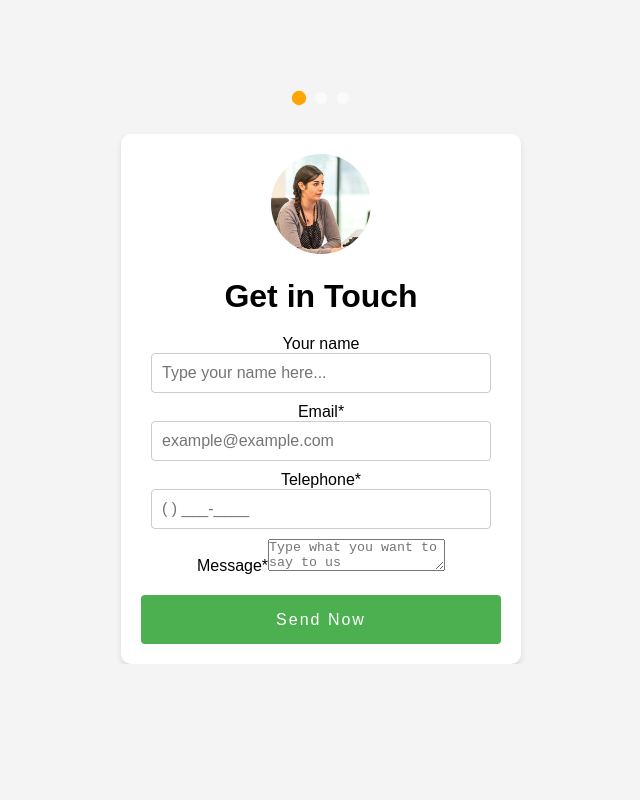
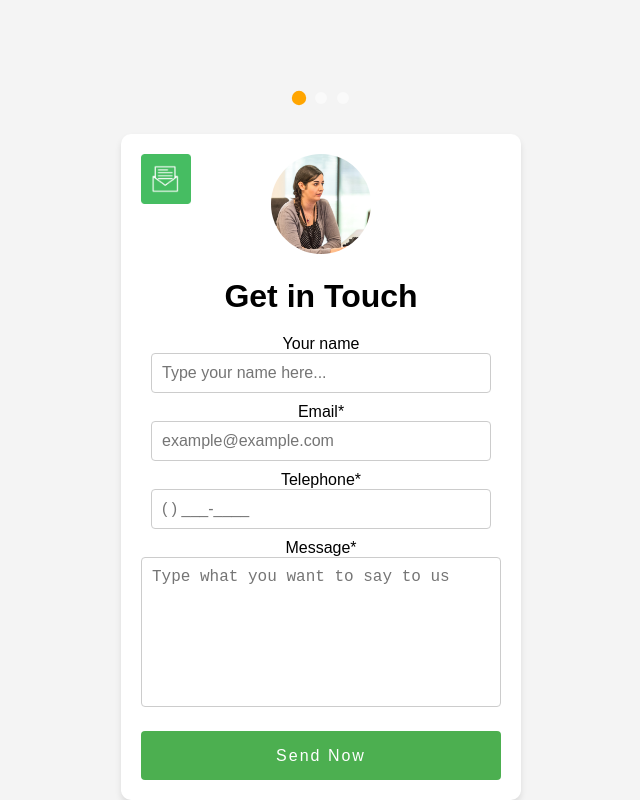
Before and after one commit to aurireads/toDoList, a React (Create React App) app: page / in a window 1280 px wide. Shown: the part 2765-3565 px from the top of the page, without its empty margins (319-959 px from the left). Before the commit the page ends 3429 px from the top, so only its background shows below. Built offline with nearby package versions, Linux system fonts and the light colour scheme.

Commit message:
css form

```diff
--- a/src/components/Form/Form.js
+++ b/src/components/Form/Form.js
@@ -4,7 +4,10 @@ import "./style.css";
 const Form = ({ formData, handleChange, handleSubmit }) => {
   return (
     <div className="form-container">
+      <img src="/images/icon-mail.png" className="icon-mail" alt="Illustration" />
+
       <img src="/images/tatiana.png" className="img-form" alt="Illustration" />
+
       <h1>Get in Touch</h1>
       <form onSubmit={handleSubmit}>
         <label htmlFor="name">Your name</label>
--- a/src/components/Form/style.css
+++ b/src/components/Form/style.css
@@ -16,6 +16,11 @@
   border: none;
   border-radius: 4px;
   cursor: pointer;
+}
+
+button {
+  background-color: #4CAF50;
+
 }
 
 .form-container button:hover {
@@ -37,8 +42,28 @@
   width: 150px;
   height: 150px;
   object-fit: cover;
-  margin-bottom: 20px;
+  position: relative;
 }
+
+.icon-mail {
+  display: flex;
+  width: 50px;
+  height: 50px;
+  object-fit: cover;
+  position: absolute;
+}
+
+
+textarea {
+  width: 100%;
+  height: 150px;
+  resize: none;
+  padding: 10px;
+  font-size: 16px;
+  border: 1px solid #ccc;
+  border-radius: 4px;
+}
+
 
 @media (max-width: 768px) {
   .form-container {
```
Also changed, not shown: public/images/icon-mail.png (added).
